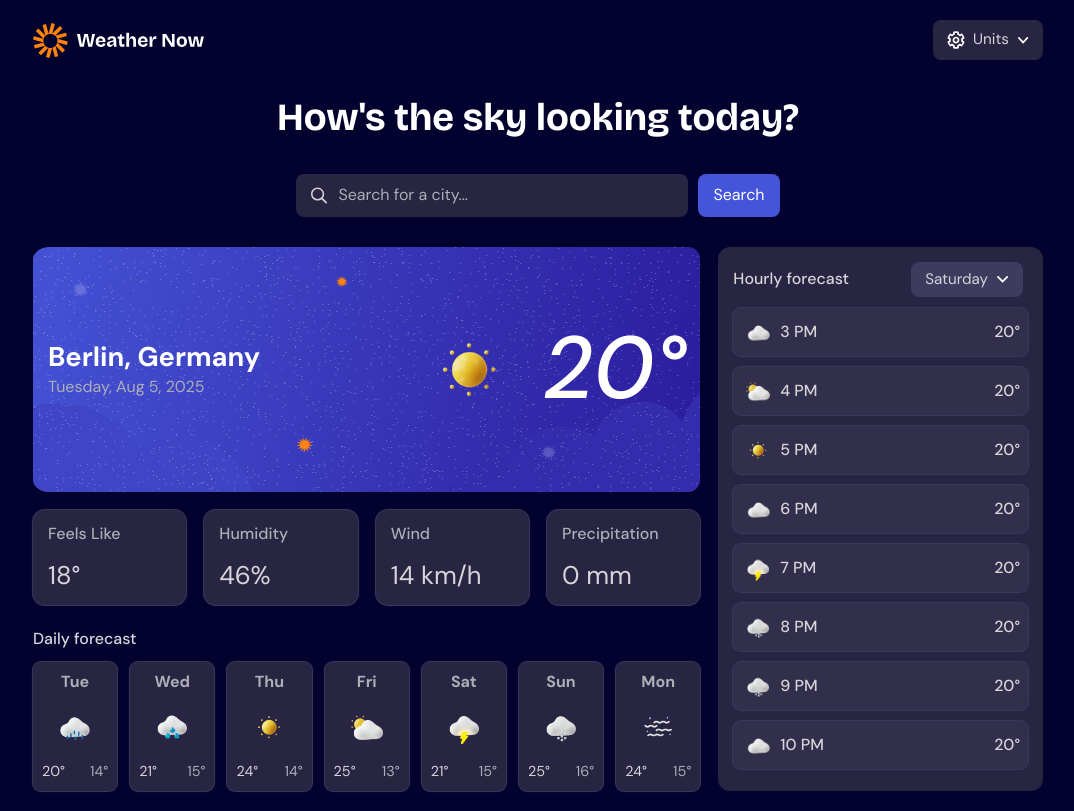
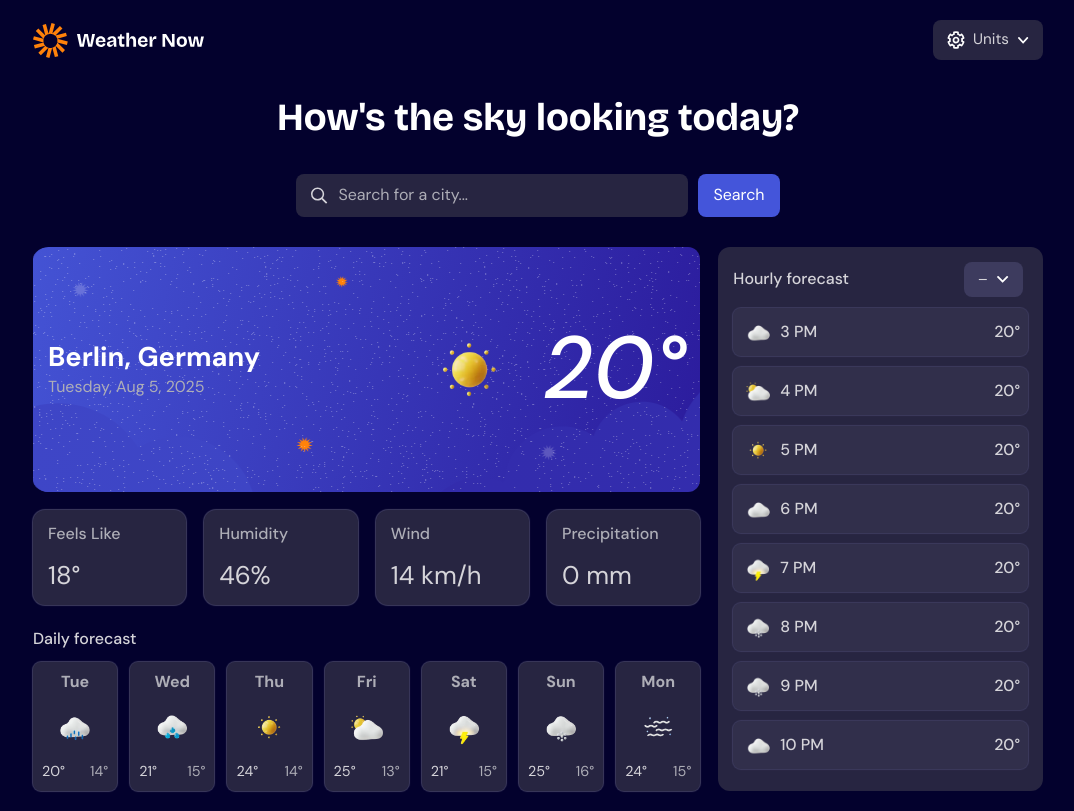
Before and after one commit to A-Awad1/Weather-Application, a React (Vite) app: page / in a window 1280 px wide. Shown: the whole page, without its empty margins (102-1176 px from the left). Built offline with nearby package versions, Linux system fonts and the light colour scheme.

Commit message:
small additions

```diff
--- a/src/components/AppContent/DaysSelect.tsx
+++ b/src/components/AppContent/DaysSelect.tsx
@@ -4,6 +4,9 @@ import { weekDays } from "~/utils/constants";
 import type { WeekDay } from "~/types";
 
 export default function HeaderMenu() {
+  const pending = true;
+  const text = (text: string) => (pending ? `–` : text);
+
   const options = weekDays;
   const [selected, setSelected] = useState(options[0]);
 
@@ -25,7 +28,7 @@ export default function HeaderMenu() {
   return (
     <div className="days-select" ref={dropDownRef} tabIndex={0} onBlur={blurMenu}>
       <button type="button" onClick={toggleMenu}>
-        <span>{selected}</span>
+        <span>{text(selected)}</span>
         <img src="/general-icons/icon-dropdown.svg" alt="down arrow" />
       </button>
       <Activity mode={showMenu ? "visible" : "hidden"}>
```
Also changed, not shown: 1 other file (tests, documents, lock files or other folders).
